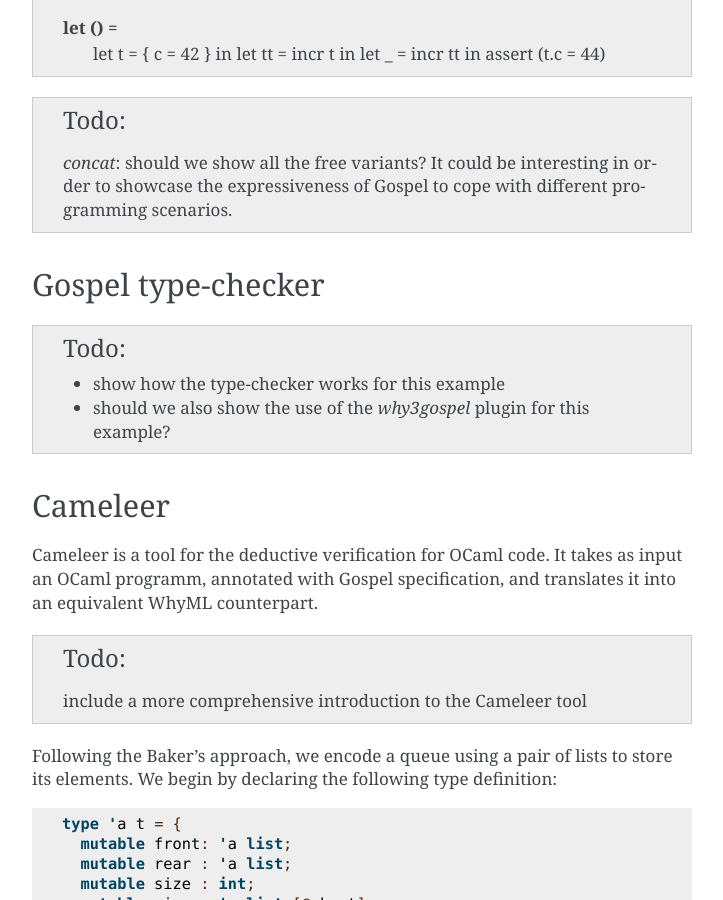
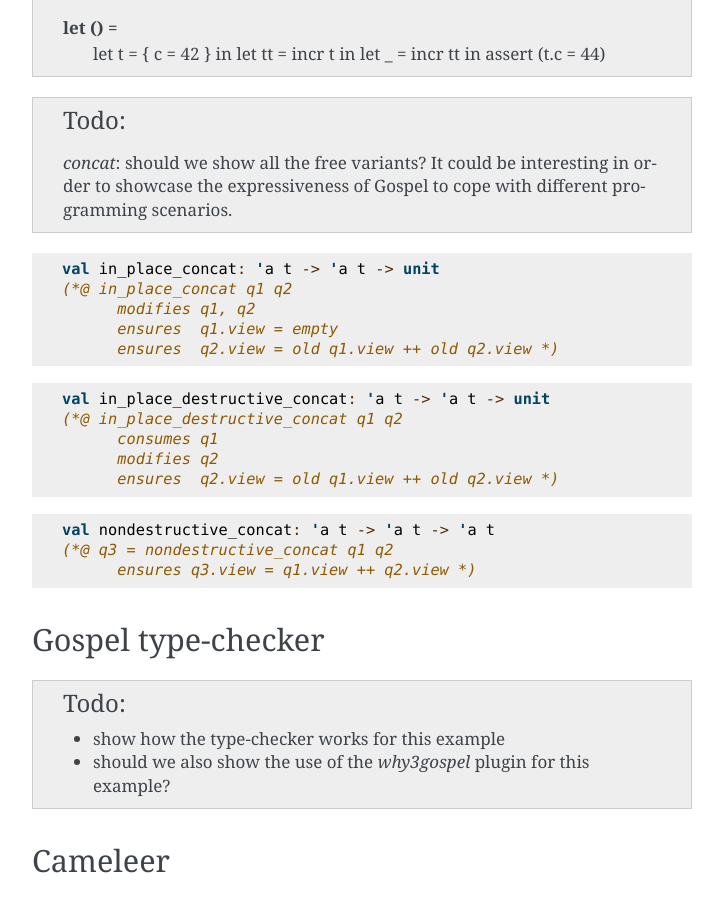
Before and after one commit to ocaml-gospel/gospel, a Sphinx documentation site: the page built from doc/starting.rst, in a window 1280 px wide and 900 px high, scrolled down 3548 px. Shown: the whole window, without its empty margins (388-1111 px from the left). Built offline with Sphinx 7.4.7, drawn with Linux system fonts in a browser that asks for light colours.

Commit message:
Documentation: code blocks for `concat` operations (wip).

```diff
--- a/doc/starting.rst
+++ b/doc/starting.rst
@@ -150,7 +150,7 @@
 
 .. code-block:: ocaml
 
-    val create : unit -> 'a t
+    val create: unit -> 'a t
     (*@ q = create ()
           ensures q.view = empty *)
 
@@ -182,6 +182,28 @@
    `concat`: should we show all the free variants? It could be interesting in
    order to showcase the expressiveness of Gospel to cope with different
    programming scenarios.
+
+.. code-block:: ocaml
+
+   val in_place_concat: 'a t -> 'a t -> unit
+   (*@ in_place_concat q1 q2
+         modifies q1, q2
+         ensures  q1.view = empty
+         ensures  q2.view = old q1.view ++ old q2.view *)
+
+.. code-block:: ocaml
+
+   val in_place_destructive_concat: 'a t -> 'a t -> unit
+   (*@ in_place_destructive_concat q1 q2
+         consumes q1
+         modifies q2
+         ensures  q2.view = old q1.view ++ old q2.view *)
+
+.. code-block:: ocaml
+
+   val nondestructive_concat: 'a t -> 'a t -> 'a t
+   (*@ q3 = nondestructive_concat q1 q2
+         ensures q3.view = q1.view ++ q2.view *)
 
 Gospel type-checker
 ~~~~~~~~~~~~~~~~~~~
```
